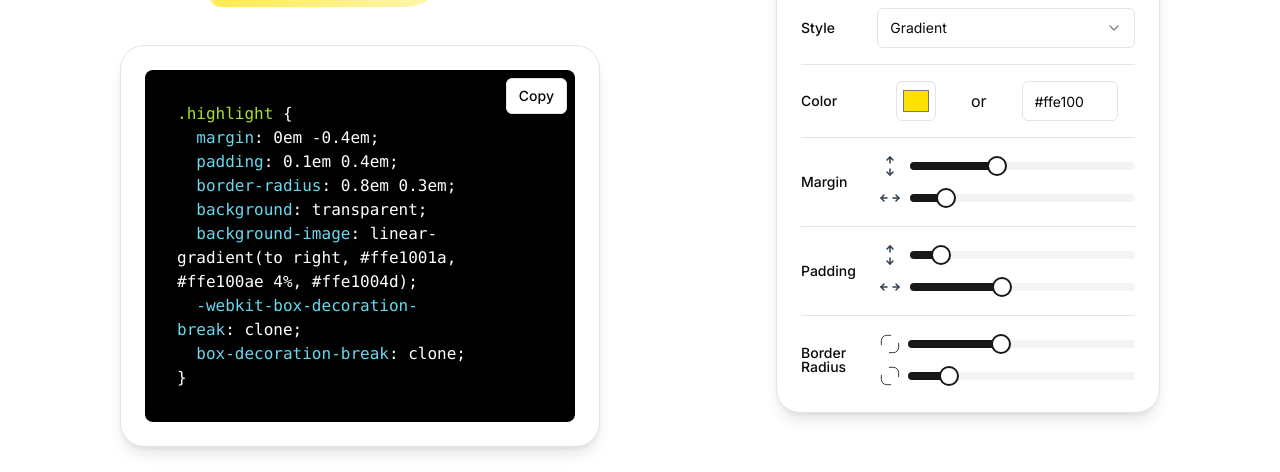
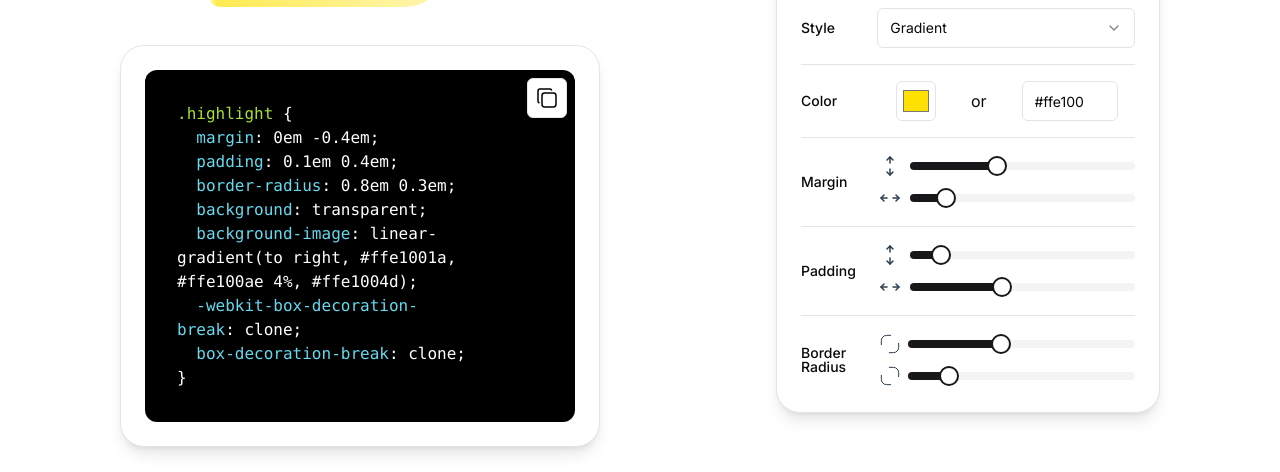
Before and after one commit to kovrichard/highlight-css, a Next.js app: page / in a window 1280 px wide. Shown: the part 347-819 px from the top of the page. Built offline with nearby package versions, Linux system fonts and the light colour scheme.

Commit message:
feat: change copy to button

```diff
--- a/src/app/page.tsx
+++ b/src/app/page.tsx
@@ -265,15 +265,15 @@ export default function Home() {
               <div className="relative">
                 <Button
                   variant="outline"
-                  size="sm"
+                  size="icon"
                   className="absolute top-2 right-2 z-10"
                   onClick={copyToClipboard}
                 >
-                  Copy
+                  <Image src="/copy.svg" width={24} height={24} alt="Copy" />
                 </Button>
                 <pre
                   ref={textAreaRef}
-                  className="relative bg-black p-8 rounded-lg h-[22rem] overflow-y-scroll"
+                  className="relative bg-black p-8 rounded-xl h-[22rem] overflow-y-scroll"
                   style={{ msOverflowStyle: "none", scrollbarWidth: "none" }}
                 >
                   <code className="flex flex-col text-pretty text-white">
```
Also changed, not shown: public/copy.svg (added).
